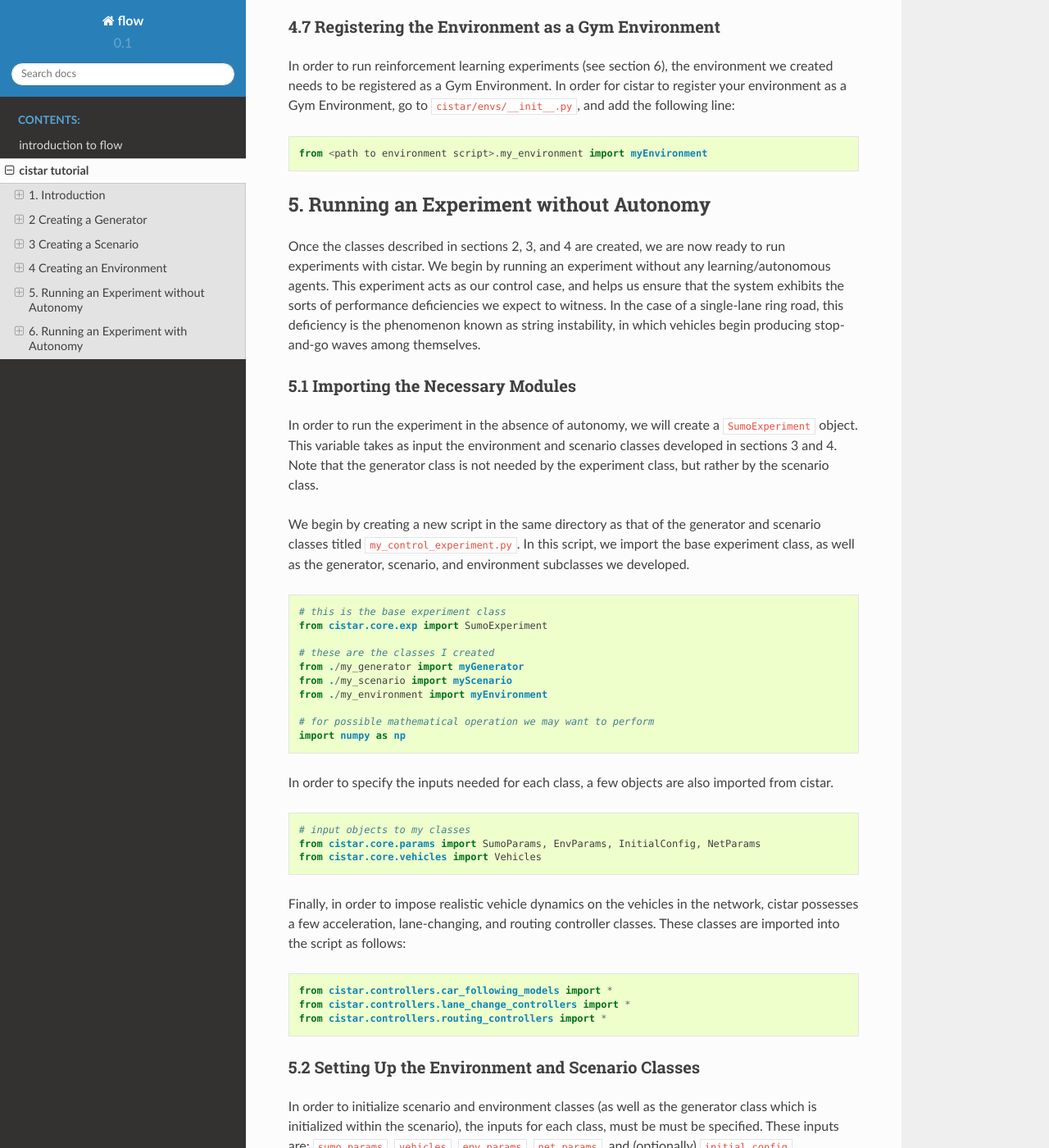
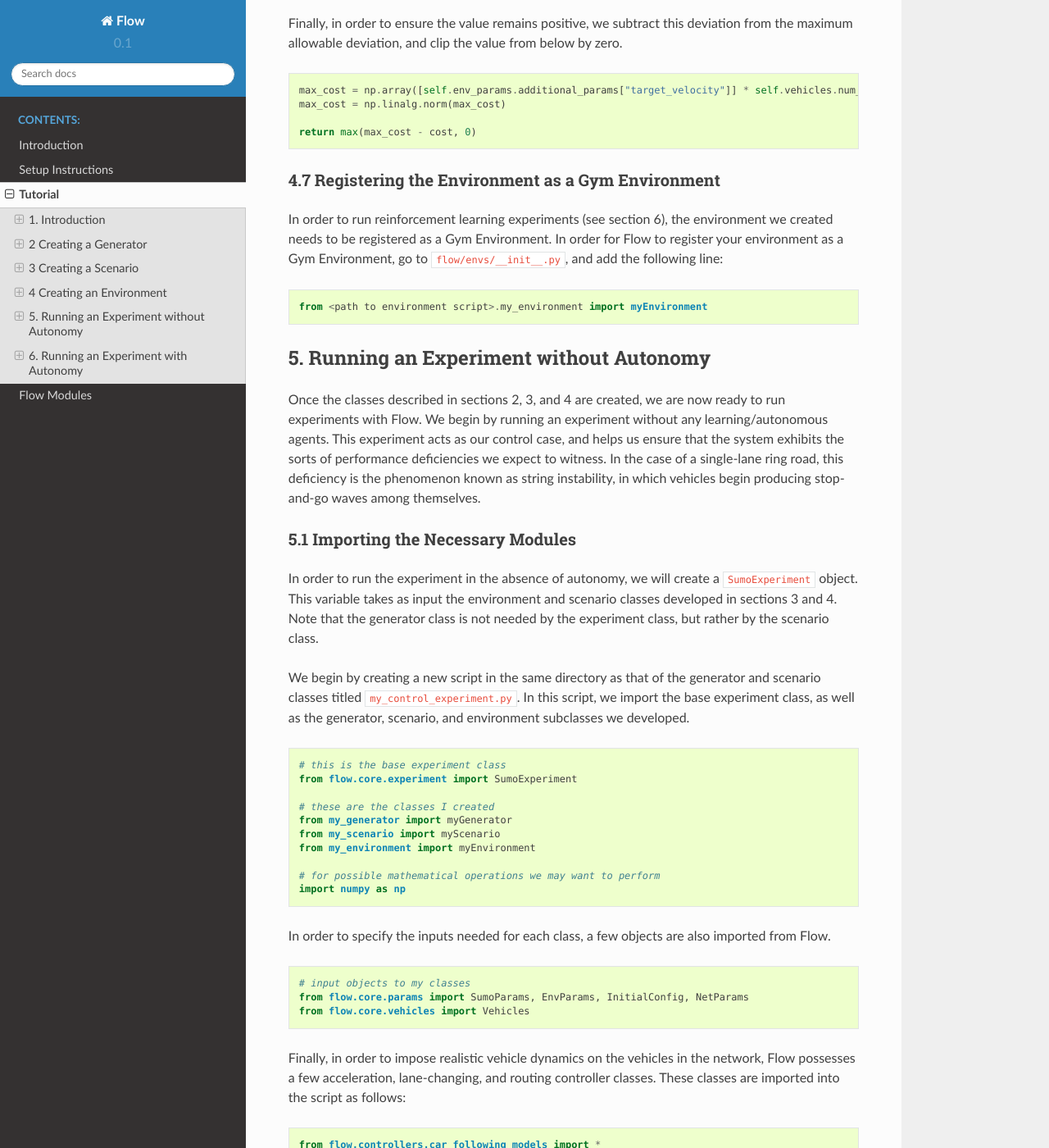
Before and after one commit to flow-project/flow, a Sphinx documentation site: the page built from docs/source/tutorial.rst, in a window 1280 px wide and 1400 px high, scrolled down 11666 px. Shown: the whole window at 82% size. Built offline with Sphinx 7.4.7 and the Read the Docs theme 2.0.0, drawn with Linux system fonts in a browser that asks for light colours; formulas are drawn with MathJax 3; pages that are not in the unit, such as notebooks, are missing from menus; some of the changed text lies outside the part shown.

Commit message:
Updating tutorial (#3)
Updating Tutorial and Documentation

```diff
--- a/docs/source/conf.py
+++ b/docs/source/conf.py
@@ -17,9 +17,9 @@
 # add these directories to sys.path here. If the directory is relative to the
 # documentation root, use os.path.abspath to make it absolute, like shown here.
 #
-# import os
-# import sys
-# sys.path.insert(0, os.path.abspath('.'))
+import os
+import sys
+sys.path.insert(0, os.path.abspath('../flow'))
 
 
 # -- General configuration ------------------------------------------------
@@ -31,7 +31,11 @@
 # Add any Sphinx extension module names here, as strings. They can be
 # extensions coming with Sphinx (named 'sphinx.ext.*') or your custom
 # ones.
-extensions = ['sphinx.ext.autodoc', 'sphinx.ext.imgmath']
+extensions = ['sphinx.ext.autodoc', 'sphinx.ext.imgmath',
+              'sphinx.ext.viewcode', 'sphinx.ext.napoleon']
+napoleon_google_docstring = False
+napoleon_use_param = False
+napoleon_use_ivar = True
 
 # Add any paths that contain templates here, relative to this directory.
 templates_path = ['_templates']
@@ -46,7 +50,7 @@ source_suffix = '.rst'
 master_doc = 'index'
 
 # General information about the project.
-project = 'flow'
+project = 'Flow'
 copyright = '2017, Cathy Wu'
 author = 'Cathy Wu'
 
--- a/docs/source/tutorial.rst
+++ b/docs/source/tutorial.rst
@@ -1,24 +1,24 @@
-cistar tutorial
+Tutorial
 ******************
 
 1. Introduction
 ===============
 
-This tutorial is intended for readers who are new to cistar. While some
+This tutorial is intended for readers who are new to Flow. While some
 reinforcement learning terms are presented within the contents of this tutorial,
 no prior background in the field is required to successfully complete any
-steps. Be sure to install cistar before starting this tutorial.
+steps. Be sure to install Flow before starting this tutorial.
 
-1.1. About cistar
+1.1. About Flow
 -----------------
 
-Cistar is a framework for deep reinforcement learning in
+Flow is a framework for deep reinforcement learning in
 mixed-autonomy traffic scenarios. It interfaces the RL library ``rllab``
-with the traffic microsimulator ``SUMO``. Through cistar, autonomous
+with the traffic microsimulator ``SUMO``. Through Flow, autonomous
 vehicles may be trained to perform various tasks that improve the
-performance of traffic networks. Currently, cistar v0.1 supports the
+performance of traffic networks. Currently, Flow v0.1 supports the
 implementation of simple closed networks, such as ring roads, figure
-eights, etc... In order to run an experiment on cistar, three objects are
+eights, etc... In order to run an experiment on Flow, three objects are
 required:
 
 -  A **Generator**: Generates the configuration files needed to create
@@ -69,13 +69,13 @@ of as a directed graph consisting of nodes, edges, routes, and other
 ---------------------------------
 
 We begin by creating a file called ``my_generator.py``. In this file, we
-create a class titled ``myGenerator`` that inherits the properties of cistar's
+create a class titled ``myGenerator`` that inherits the properties of Flow's
 base generator class.
 
 ::
 
-    # import cistar's base generator
-    from cistar.core.generator import Generator
+    # import Flow's base generator
+    from flow.core.generator import Generator
 
     # some mathematical operations that may be used
     from numpy import pi, sin, cos, linspace
@@ -237,13 +237,13 @@ network, as well as specify the location of edges relative to some reference.
 --------------------------------------
 
 Similar to the generator we created in section 2, we begin by inheriting the
-methods from cistar's base scenario class. Create a new script called
+methods from Flow's base scenario class. Create a new script called
 ``my_scenario.py`` and begin the script as follows:
 
 ::
 
-    # import cistar's base scenario class
-    from cistar.scenarios.base_scenario import Scenario
+    # import Flow's base scenario class
+    from flow.scenarios.base_scenario import Scenario
 
     # import some math functions we may use
     from numpy import pi
@@ -252,7 +252,7 @@ methods from cistar's base scenario class. Create a new script called
     class myScenario(Scenario):
 
 
-The inputs to cistar's base scenario class are:
+The inputs to Flow's base scenario class are:
 
 -  **name**: the name assigned to the scenario
 -  **generator\_class**: the generator class we created
@@ -286,13 +286,14 @@ initializer. This is done by defining the initializer as follows:
     def __init__(self, name, generator_class, vehicles, net_params,
                  initial_config=None):
         # add to net_params a characteristic length
-        net_params.additional_params["length"] = 4 * pi * net_params.additional_params["radius"]
+        net_params.additional_params["length"] = 2 * pi * net_params.additional_params["radius"]
 
-Then, the initializer is finished off by adding the base (super) class's
-initializer:
+Then, the initializer is finished off by setting the number of lanes
+and adding the base (super) class's initializer:
 
 ::
 
+        self.lanes = net_params.additional_params["lanes"]
         super().__init__(name, generator_class, vehicles, net_params, initial_config)
 
 3.3 Specifying the Starting Position of Edges
@@ -346,7 +347,7 @@ Accordingly, the methods ``specify_intersection_edge_starts`` and
 3.4 Controlling the Starting Positions of Vehicles
 --------------------------------------------------
 
-Cistar v0.1 supports the use of several positioning methods for closed
+Flow v0.1 supports the use of several positioning methods for closed
 network systems. These methods include:
 
 -  a **uniform** distribution, in which all vehicles are placed
@@ -375,15 +376,15 @@ reinforcement learning agents whose actions are specified by ``rllab``.
 -----------------------------------------
 
 For the third and final time, we will begin by inheriting a core base
-class from cistar. Create a new script called ``my_environment.py``, and begin
-by importing cistar's base environment class.
+class from Flow. Create a new script called ``my_environment.py``, and begin
+by importing Flow's base environment class.
 
 ::
 
     # import the base environment class
-    from cistar.envs.base_env import SumoEnvironment
+    from flow.envs.base_env import SumoEnvironment
 
-In addition to cistar's base environment, we will import a few objects
+In addition to Flow's base environment, we will import numpy and a few objects
 from ``gym``, which will make our environment class compatible with ``rllab``'s
 base Environment class.
 
@@ -409,7 +412,7 @@ base environment class as its parent.
     # define the environment class, and inherit properties from the base environment class
     class myEnvironment(SumoEnvironment):
 
-Cistar's base environment class contains the bulk of the SUMO-related operations
+Flow's base environment class contains the bulk of the SUMO-related operations
 needed, such as specifying actions to be performed by vehicles and collecting
 information on the network/vehicles for any given time step. In addition, the
 base environment accepts states, actions, and rewards for the new step, and
@@ -429,7 +432,7 @@ The inputs to the environment class are:
 
 .. _section 3: creating-a-scenario_
 
-By inheriting cistar's base environment, a custom environment can be created
+By inheriting Flow's base environment, a custom environment can be created
 by adding the following functions to the child class: ``action_space``,
 ``observation_space``, ``apply_rl_action``, ``get_state``, and
 ``compute_reward``, which are covered in the next few subsections.
@@ -589,15 +591,15 @@ length :math:`k`, :math:`n` as the number of vehicles in the system, and
 
 .. math:: r(v) = \max{0, ||v_{des} \cdot 1^k ||_2 - || v - v_{des} \cdot 1^k ||_2}
 
-**4.6.1 Using Built-in Reward Functions** Cistar come with several
-built-in reward functions located in ``cistar.core.rewards``.
+**4.6.1 Using Built-in Reward Functions** Flow comes with several
+built-in reward functions located in ``flow.core.rewards``.
 In order to use these reward function, we begin by importing these reward
 function at the top of the script:
 
 ::
 
-    # cistar's built-in reward functions
-    from cistar.core import rewards
+    # Flow's built-in reward functions
+    from flow.core import rewards
 
 One reward function located in the ``rewards`` file is the function
 ``desired_velocity``, which computes the reward described in this
@@ -611,7 +613,7 @@ be specified as follows:
 
         return rewards.desired_velocity(self, fail=kwargs["fail"])
 
-**4.6.2 Building the Reward Function** In addition to using cistar's
+**4.6.2 Building the Reward Function** In addition to using Flow's
 built-in reward functions, you may also choose to create your own
 functions from scratch. In doing so, you may choose to use as inputs the
 state, actions, or environment (self) variables, as they are presented
@@ -644,7 +646,7 @@ below by zero.
 
 ::
 
-        max_cost = np.array([self.env_params["target_velocity"]] * len(self.vehicles.num_vehicles))
+        max_cost = np.array([self.env_params.additional_params["target_velocity"]] * self.vehicles.num_vehicles)
         max_cost = np.linalg.norm(max_cost)
 
         return max(max_cost - cost, 0)
@@ -654,8 +656,8 @@ below by zero.
 
 In order to run reinforcement learning experiments (see section 6), the
 environment we created needs to be registered as a Gym Environment. In
-order for cistar to register your environment as a Gym Environment, go
-to ``cistar/envs/__init__.py``, and add the following line:
+order for Flow to register your environment as a Gym Environment, go
+to ``flow/envs/__init__.py``, and add the following line:
 
 ::
 
@@ -665,7 +667,7 @@ to ``cistar/envs/__init__.py``, and add the following line:
 =========================================
 
 Once the classes described in sections 2, 3, and 4 are created, we are
-now ready to run experiments with cistar. We begin by running an
+now ready to run experiments with Flow. We begin by running an
 experiment without any learning/autonomous agents. This experiment acts
 as our control case, and helps us ensure that the system exhibits the
 sorts of performance deficiencies we expect to witness. In the case of a
@@ -690,35 +692,35 @@ generator, scenario, and environment subclasses we developed.
 ::
 
     # this is the base experiment class
-    from cistar.core.exp import SumoExperiment
+    from flow.core.experiment import SumoExperiment
 
     # these are the classes I created
-    from ./my_generator import myGenerator
-    from ./my_scenario import myScenario
-    from ./my_environment import myEnvironment
+    from my_generator import myGenerator
+    from my_scenario import myScenario
+    from my_environment import myEnvironment
 
-    # for possible mathematical operation we may want to perform
+    # for possible mathematical operations we may want to perform
     import numpy as np
 
 In order to specify the inputs needed for each class, a few objects are also
-imported from cistar.
+imported from Flow.
 
 ::
 
     # input objects to my classes
-    from cistar.core.params import SumoParams, EnvParams, InitialConfig, NetParams
-    from cistar.core.vehicles import Vehicles
+    from flow.core.params import SumoParams, EnvParams, InitialConfig, NetParams
+    from flow.core.vehicles import Vehicles
 
 Finally, in order to impose realistic vehicle dynamics on the vehicles in the
-network, cistar possesses a few acceleration, lane-changing, and routing
+network, Flow possesses a few acceleration, lane-changing, and routing
 controller classes. These classes are imported into the script as
 follows:
 
 ::
 
-    from cistar.controllers.car_following_models import *
-    from cistar.controllers.lane_change_controllers import *
-    from cistar.controllers.routing_controllers import *
+    from flow.controllers.car_following_models import *
+    from flow.controllers.lane_change_controllers import *
+    from flow.controllers.routing_controllers import *
 
 5.2 Setting Up the Environment and Scenario Classes
 ---------------------------------------------------
@@ -826,7 +828,7 @@ time steps we would like. In order to run the experiment for 1 run of
 ::
 
     num_runs = 1  # I would like to run the experiment once
-    num_steps = 150 / sumo_params["time_step"]  # I would like the experiment to run for 150 sec
+    num_steps = 150 / sumo_params.time_step  # I would like the experiment to run for 150 sec
 
 Finally, we get the script to run the experiment by adding the following
 line:
@@ -861,36 +863,41 @@ vehicle may be able to learn to attenuate the waves we witnessed in section 5.
 6.1 Creating a Gym Environment
 ------------------------------
 
-Unlike in section 5, we will not rely on cistar's ``SumoExperiment``
+Unlike in section 5, we will not rely on Flow's ``SumoExperiment``
 object to run experiments, but rather we will create a Gym Environment
 and run it on ``rllab``.
 
 Create a new script entitled
 ``my_rl_experiment.py`` and import the generator and scenario
-subclasses, in addition to the dynamical model provided by cistar, as
+subclasses, in addition to the dynamical model provided by Flow, as
 you had done in section 5.1 for the control experiment:
 
 ::
 
     # these are the classes I created
-    from ./my_generator import myGenerator
-    from ./my_scenario import myScenario
+    from my_generator import myGenerator
+    from my_scenario import myScenario
 
-    # for possible mathematical operation we may want to perform
+    # for possible mathematical operations we may want to perform
     import numpy as np
 
+    # input objects to my classes
+    from flow.core.params import SumoParams, EnvParams, InitialConfig, NetParams
+    from flow.core.vehicles import Vehicles
+
     # acceleration and lane-changing controllers for human-driven vehicles
-    from cistar.controllers.car_following_models import *
-    from cistar.controllers.lane_change_controllers import *
+    from flow.controllers.car_following_models import *
+    from flow.controllers.lane_change_controllers import *
+    from flow.controllers.routing_controllers import *
 
 A new controller that is used in this experiment and needed in the case
 of mixed-autonomy is the ``RLController``, located in
-``cistar.controllers.rlcontroller``. Any types of vehicles with this
+``flow.controllers.rlcontroller``. Any types of vehicles with this
 controller will act as reinforcement learning agent(s).
 
 ::
 
-    from cistar.controllers.rlcontroller import RLController
+    from flow.controllers.rlcontroller import RLController
 
 In additon, we will need several functions from ``rllab``:
 
```
Also changed, not shown: other parts of docs/source/tutorial.rst (+10 -9 lines), README.md (+24 -3 lines), docs/source/flow.controllers.rst (added, +70 -0 lines), docs/source/flow.core.rst (added, +86 -0 lines), docs/source/flow.envs.rst (added, +78 -0 lines), docs/source/flow.rst (added, +48 -0 lines), docs/source/flow.scenarios.loop_merges.rst (added, +30 -0 lines), docs/source/flow.scenarios.rst (added, +29 -0 lines), docs/source/flow_setup.rst (added, +77 -0 lines), docs/source/index.rst (+19 -5 lines), docs/source/intro.rst (+3 -25 lines), docs/source/modules.rst (added, +7 -0 lines), 7 other files.
